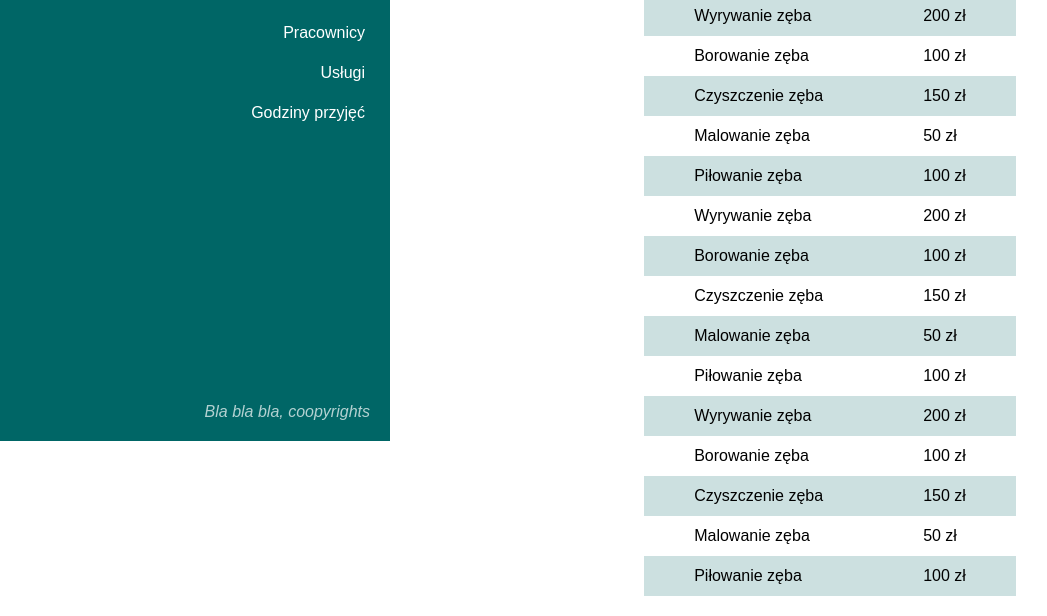
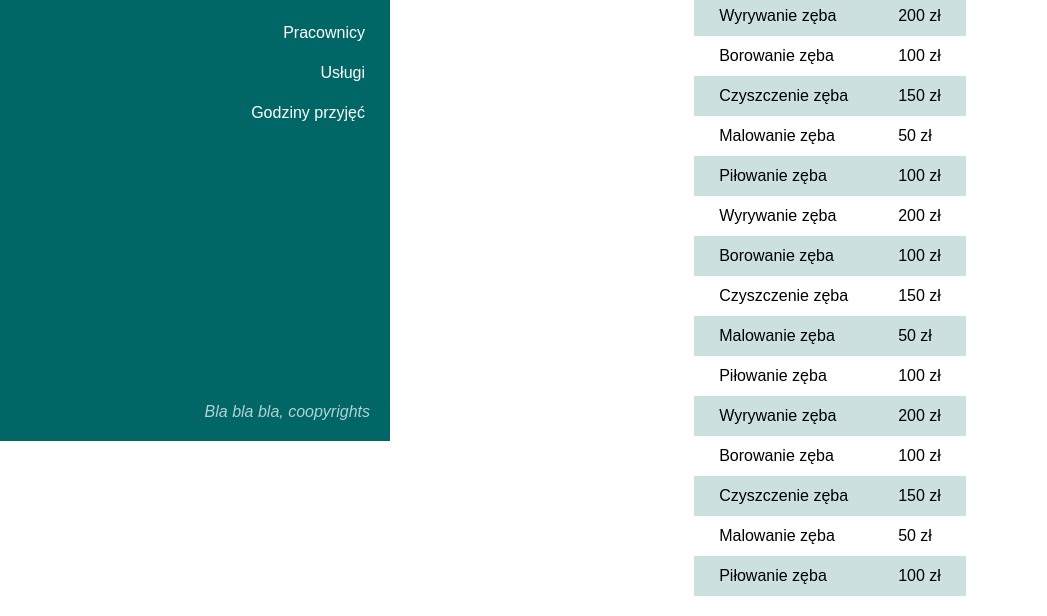
Before and after one commit to aquarioos/aquarioos.github.io, a plain HTML site: page stom/offer.html in a window 1280 px wide. Shown: the part 359-975 px from the top of the page, without its empty margins (10-1057 px from the left). Drawn offline with Linux system fonts and the light colour scheme.

Commit message:
padding w tabelkach

```diff
--- a/stom/css/main.css
+++ b/stom/css/main.css
@@ -111,7 +111,7 @@ section.table tbody tr.even {
 }
 section.table td, section.table th {
     line-height: 40px;
-    padding: 0 50px;
+    padding: 0 25px;
 }
 
 @media screen and (max-width: 439px) {
```
